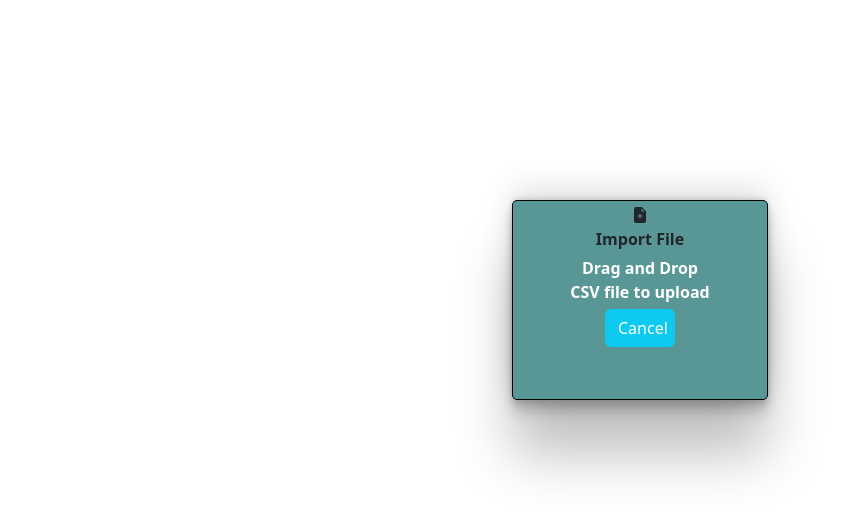
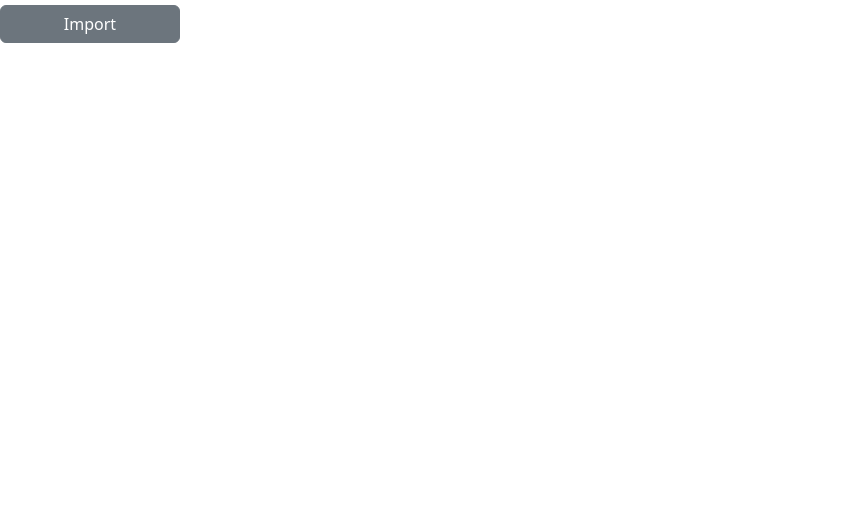
Before and after one commit to Aditya-1998k/Contact-Manager, a React (Create React App) app in the folder client/: page /import in a window 1280 px wide. Shown: the top 516 px of the page, without its empty margins (0-856 px from the left). Built offline with nearby package versions, Linux system fonts and the light colour scheme.

Commit message:
added popup for import

```diff
--- a/client/public/index.html
+++ b/client/public/index.html
@@ -40,5 +40,9 @@
       To begin the development, run `npm start` or `yarn start`.
       To create a production bundle, use `npm run build` or `yarn build`.
     -->
+    <!-- JavaScript Bundle with Popper -->
+    <script src="https://cdn.jsdelivr.net/npm/bootstrap@5.2.0/dist/js/bootstrap.bundle.min.js" integrity="sha384-A3rJD856KowSb7dwlZdYEkO39Gagi7vIsF0jrRAoQmDKKtQBHUuLZ9AsSv4jD4Xa" crossorigin="anonymous"></script>
+    <script src="https://cdn.jsdelivr.net/npm/@popperjs/core@2.11.5/dist/umd/popper.min.js" integrity="sha384-Xe+8cL9oJa6tN/veChSP7q+mnSPaj5Bcu9mPX5F5xIGE0DVittaqT5lorf0EI7Vk" crossorigin="anonymous"></script>
+    <script src="https://cdn.jsdelivr.net/npm/bootstrap@5.2.0/dist/js/bootstrap.min.js" integrity="sha384-ODmDIVzN+pFdexxHEHFBQH3/9/vQ9uori45z4JjnFsRydbmQbmL5t1tQ0culUzyK" crossorigin="anonymous"></script>
   </body>
 </html>
--- a/client/src/Component/ContactPage/Contact.js
+++ b/client/src/Component/ContactPage/Contact.js
@@ -1,7 +1,7 @@
 import React, { useEffect, useState } from 'react';
 import axios from "axios";
 import "./Contact.css";
-import {Link} from "react-router-dom";
+import Import from '../ImportFile/Import';
 
 function Contact() {
 
@@ -112,10 +112,8 @@ function Contact() {
         <form className="d-flex" role="search">
           <button onClick={handleAlldelete} className="btn btn-secondary" type="submit"style={{marginLeft:"5px", width:"150px"}} ><span><svg xmlns="http://www.w3.org/2000/svg" width="16" height="16" fill="currentColor" className="bi bi-archive-fill" viewBox="0 0 16 16">
           <path d="M12.643 15C13.979 15 15 13.845 15 12.5V5H1v7.5C1 13.845 2.021 15 3.357 15h9.286zM5.5 7h5a.5.5 0 0 1 0 1h-5a.5.5 0 0 1 0-1zM.8 1a.8.8 0 0 0-.8.8V3a.8.8 0 0 0 .8.8h14.4A.8.8 0 0 0 16 3V1.8a.8.8 0 0 0-.8-.8H.8z"/>
-          </svg></span><span style={{marginLeft:"5px"}}>Delete</span></button>
-          <button className="btn btn-secondary" type="submit"style={{marginLeft:"5px", width:"150px"}} ><span><svg xmlns="http://www.w3.org/2000/svg" width="16" height="16" fill="currentColor" className="bi bi-arrow-down-up" viewBox="0 0 16 16">
-          <path fillRule="evenodd" d="M11.5 15a.5.5 0 0 0 .5-.5V2.707l3.146 3.147a.5.5 0 0 0 .708-.708l-4-4a.5.5 0 0 0-.708 0l-4 4a.5.5 0 1 0 .708.708L11 2.707V14.5a.5.5 0 0 0 .5.5zm-7-14a.5.5 0 0 1 .5.5v11.793l3.146-3.147a.5.5 0 0 1 .708.708l-4 4a.5.5 0 0 1-.708 0l-4-4a.5.5 0 0 1 .708-.708L4 13.293V1.5a.5.5 0 0 1 .5-.5z"/>
-          </svg></span><span style={{marginLeft:"5px"}}><Link style={{textDecoration:"none",color:"white"}} to="/import">Import</Link></span></button>
+          </svg></span><span style={{marginLeft:"5px", marginRight:"5px"}}>Delete</span></button>
+          <span style={{marginLeft:"5px"}}><Import ></Import></span>
           <button className="btn btn-secondary" type="submit"style={{marginLeft:"5px", width:"150px"}} ><span><svg xmlns="http://www.w3.org/2000/svg" width="16" height="16" fill="currentColor" className="bi bi-upload" viewBox="0 0 16 16">
           <path d="M.5 9.9a.5.5 0 0 1 .5.5v2.5a1 1 0 0 0 1 1h12a1 1 0 0 0 1-1v-2.5a.5.5 0 0 1 1 0v2.5a2 2 0 0 1-2 2H2a2 2 0 0 1-2-2v-2.5a.5.5 0 0 1 .5-.5z"/>
           <path d="M7.646 1.146a.5.5 0 0 1 .708 0l3 3a.5.5 0 0 1-.708.708L8.5 2.707V11.5a.5.5 0 0 1-1 0V2.707L5.354 4.854a.5.5 0 1 1-.708-.708l3-3z"/>
--- a/client/src/Component/ImportFile/Import.js
+++ b/client/src/Component/ImportFile/Import.js
@@ -2,7 +2,7 @@ import React from "react";
 import "./Import.css"
 import {parse} from "papaparse"
 import axios from "axios";
-import {useNavigate,Link} from "react-router-dom"
+import {useNavigate} from "react-router-dom"
 
 function Import(){
 
@@ -11,11 +11,24 @@ function Import(){
 
     return(
         <>
-        <div className="import-main">
-            <div><svg xmlns="http://www.w3.org/2000/svg" width="16" height="16" fill="currentColor" class="bi bi-file-earmark-plus-fill" viewBox="0 0 16 16">
+        <button style={{width:"180px"}} type="button" class="btn btn-secondary" data-bs-toggle="modal" data-bs-target="#exampleModal">
+            Import
+        </button>
+
+
+<div class="modal fade" id="exampleModal" tabindex="-1" aria-labelledby="exampleModalLabel" aria-hidden="true">
+  <div class="modal-dialog">
+    <div class="modal-content">
+      <div class="modal-header">
+        <h5 style={{position:"relative", left:"135px"}} class="modal-title" id="exampleModalLabel"><span style={{marginLeft:"5px"}}><svg xmlns="http://www.w3.org/2000/svg" width="16" height="16" fill="currentColor" class="bi bi-file-earmark-plus-fill" viewBox="0 0 16 16">
             <path d="M9.293 0H4a2 2 0 0 0-2 2v12a2 2 0 0 0 2 2h8a2 2 0 0 0 2-2V4.707A1 1 0 0 0 13.707 4L10 .293A1 1 0 0 0 9.293 0zM9.5 3.5v-2l3 3h-2a1 1 0 0 1-1-1zM8.5 7v1.5H10a.5.5 0 0 1 0 1H8.5V11a.5.5 0 0 1-1 0V9.5H6a.5.5 0 0 1 0-1h1.5V7a.5.5 0 0 1 1 0z"/>
-            </svg></div>
-            <strong>Import File</strong>
+            </svg></span>
+            <strong>Import File</strong></h5>
+        <button type="button" class="btn-close" data-bs-dismiss="modal" aria-label="Close"></button>
+      </div>
+      <div class="modal-body" style={{textAlign:"center"}}>
+      Drag and Drop CSV file In Brown Area to upload
+
             <div className="drag"
 
 
@@ -51,18 +64,23 @@ function Import(){
                 })
                 navigate("/contact")
                 alert("Contact Added Successfully")
+                window.location.reload()
             })
             }}
+            style={{height:"100px", width:"100%", backgroundColor:"white"}}
             >
-                <strong style={{color:"white"}}>Drag and Drop <br/>CSV file to upload</strong>
-                <div>
-                <button style={{width:"70px"}} className="btn btn-info"><Link style={{textDecoration:"none",color:"white"}} to="/contact">Cancel</Link></button>
-                </div>
+
             </div>
-            <>
+        </div>
+        <div class="modal-footer">
+        <button style={{width:"70px" ,textAlign:"center"}} type="button" class="btn btn-secondary" data-bs-dismiss="modal">Close</button>
+      </div>
+    </div>
+  </div>
+</div>
 
-            </>
-            </div>
+
+
         </>
     )
 }
```
